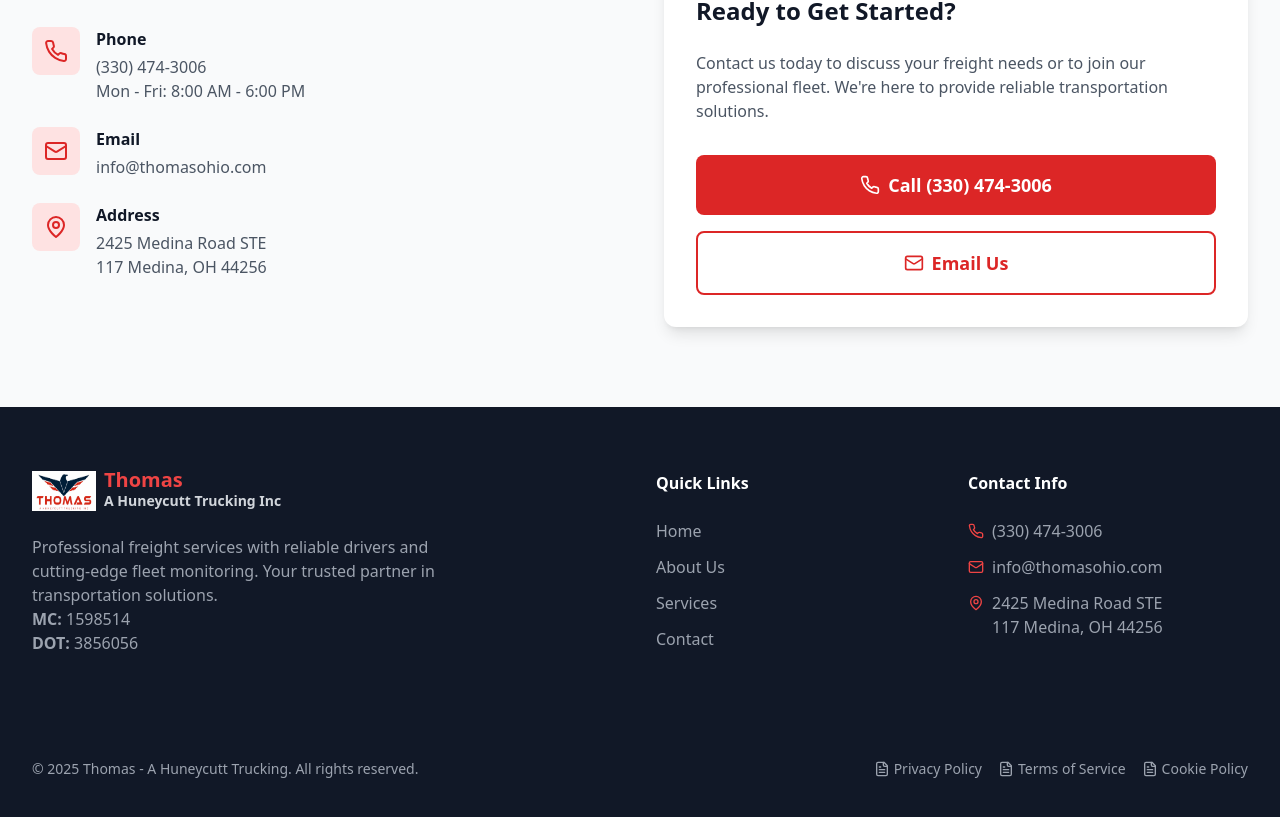
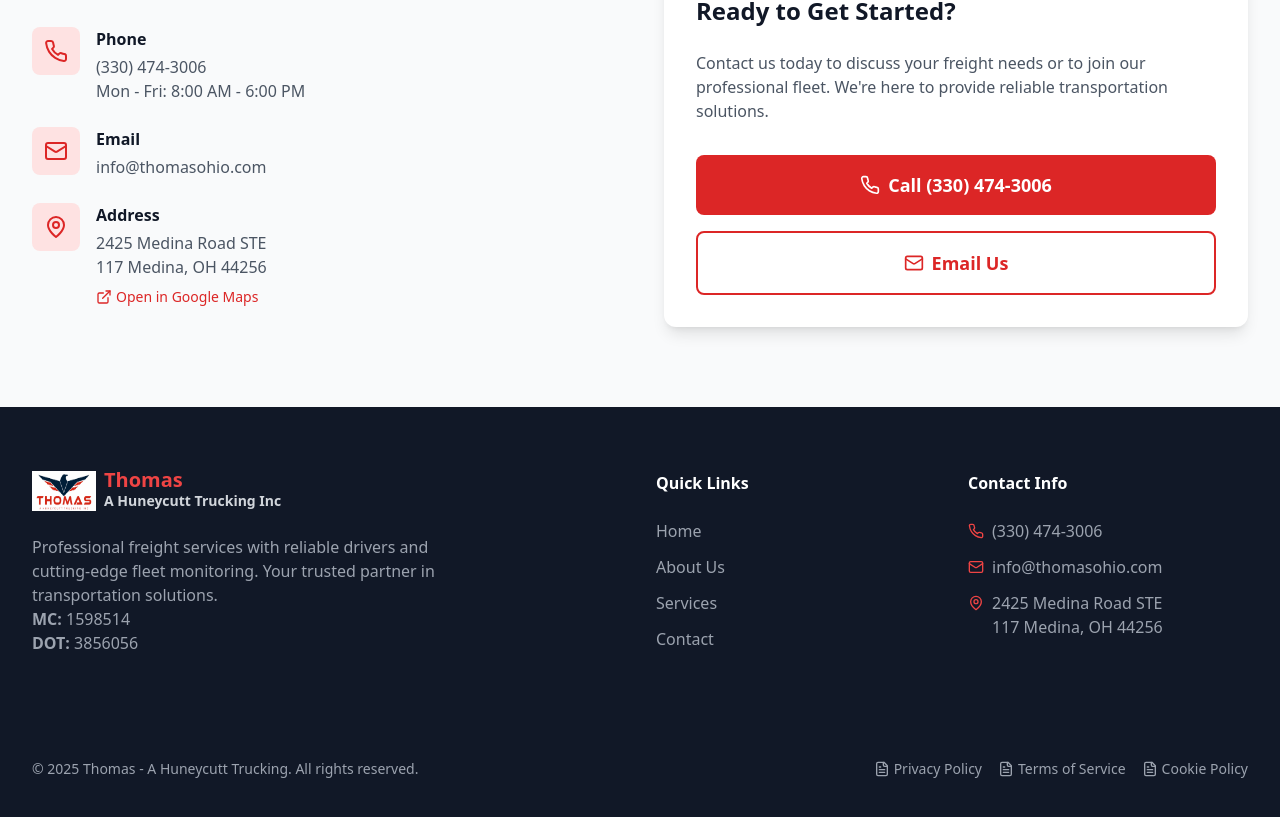
Before and after one commit to EasyRelay/thomas-a-huneycutt, a React (Vite) app: page / in a window 1280 px wide. Shown: the part 3194-4011 px from the top of the page. Built offline with nearby package versions, Linux system fonts and the light colour scheme.

Commit message:
add google map

```diff
--- a/src/components/ContactSection.tsx
+++ b/src/components/ContactSection.tsx
@@ -1,5 +1,5 @@
 import React from 'react';
-import { Phone, Mail, MapPin } from 'lucide-react';
+import { Phone, Mail, MapPin, ExternalLink } from 'lucide-react';
 
 const ContactSection: React.FC = () => {
   return (
@@ -45,7 +45,16 @@
                 </div>
                 <div>
                   <h4 className="font-semibold text-gray-900 mb-1">Address</h4>
-                  <p className="text-gray-600">2425 Medina Road STE <br/>117 Medina, OH 44256</p>
+                  <p className="text-gray-600">2425 Medina Road STE <br />117 Medina, OH 44256</p>
+                  <a
+                    href="https://www.google.com/maps/place/2425+Medina+Rd+%23117,+Medina,+OH+44256"
+                    target="_blank"
+                    rel="noopener noreferrer"
+                    className="inline-flex items-center mt-2 text-red-600 hover:underline text-sm font-medium"
+                  >
+                    <ExternalLink className="w-4 h-4 mr-1" />
+                    Open in Google Maps
+                  </a>
                 </div>
               </div>
             </div>
```
